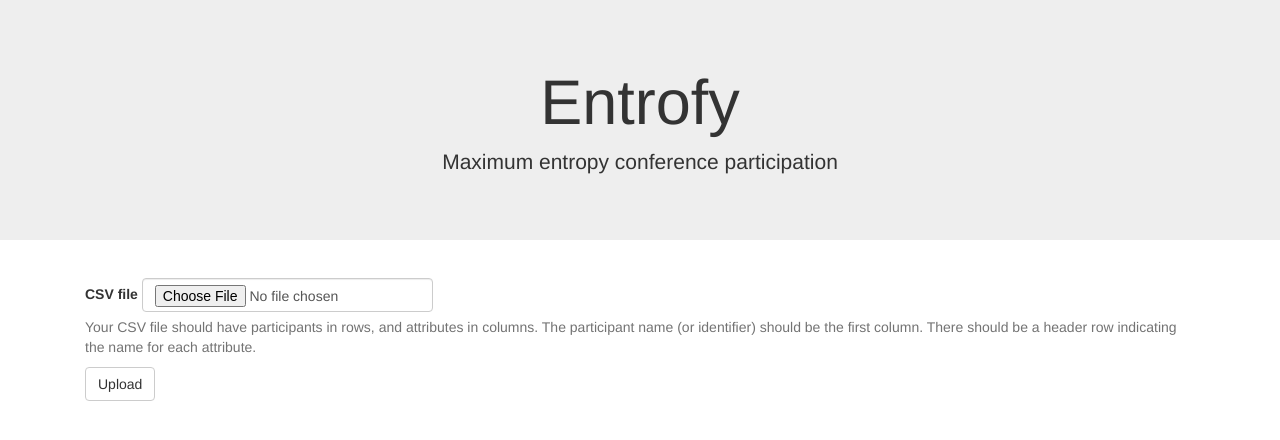
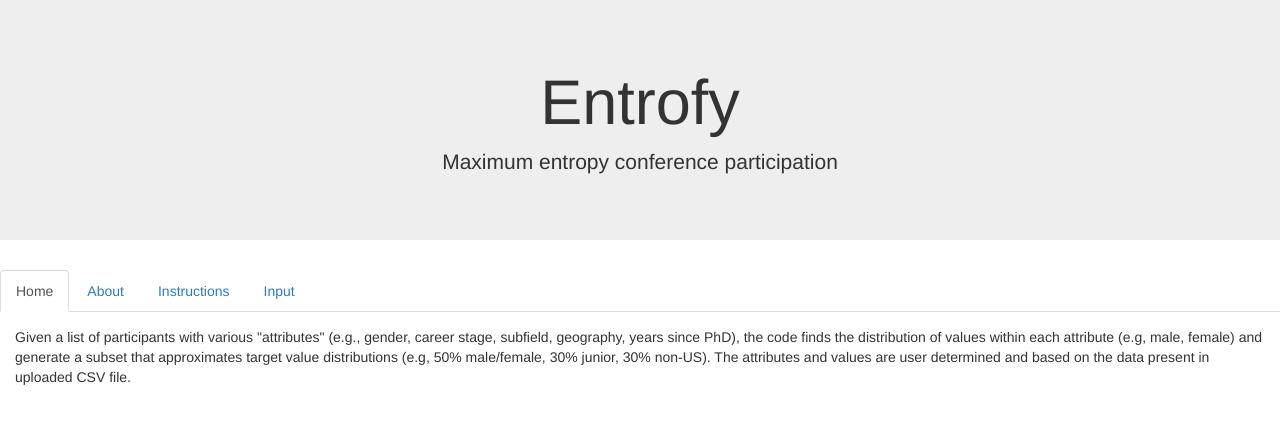
Before and after one commit to dhuppenkothen/entrofy, a Flask app: page / in a window 1280 px wide. Shown: the top 440 px of the page. Run offline with Flask 2, Linux system fonts and the light colour scheme; parts of the project's set-up code (start-up, migrations or seed data) failed here and were passed over; some libraries are stand-ins or nearby versions.

Commit message:
Added some text and panels

```diff
--- a/app/templates/index.html
+++ b/app/templates/index.html
@@ -8,17 +8,69 @@
                 rel="stylesheet"
                 integrity="sha256-MfvZlkHCEqatNoGiOXveE8FIwMzZg4W85qfrfIFBfYc= sha512-dTfge/zgoMYpP7QbHy4gWMEGsbsdZeCXz7irItjcC3sPUFtf0kuFbDz/ixG7ArTxmDjLXDmezHubeNikyKGVyQ=="
                 crossorigin="anonymous">
-
+        <link href="/static/css/styles.css">
         <title>Entrofy</title>
 
     </head>
 
     <body>
+<style type="text/css">
+.left1 {
+  float: left;
+  padding: 15px;
+}
+</style>
+
         <div class="jumbotron" style="text-align: center">
             <h1>Entrofy</h1>
             <p>Maximum entropy conference participation</p>
         </div>
-        <div class="container">
+<div>
+
+  <!-- Nav tabs -->
+  <ul class="nav nav-tabs" role="tablist">
+    <li role="presentation" class="active"><a href="#home" aria-controls="home" role="tab" data-toggle="tab">Home</a></li>
+    <li role="presentation"><a href="#about" aria-controls="about" role="tab" data-toggle="tab">About</a></li>
+    <li role="presentation"><a href="#instructions" aria-controls="instructions" role="tab" data-toggle="tab">Instructions</a></li>
+    <li role="presentation"><a href="#input" aria-controls="input" role="tab" data-toggle="tab">Input</a></li>
+  </ul>
+
+  <!-- Tab panes -->
+  <div class="tab-content">
+    <div role="tabpanel" class="tab-pane active" id="home">
+    <div class="left1">
+<p>
+Given a list of participants with various "attributes" (e.g., gender, career stage, subfield, geography, years since PhD), the code finds the distribution of values within each attribute (e.g, male, female) and generate a subset that approximates target value distributions (e.g, 50% male/female, 30% junior, 30% non-US). The attributes and values are user determined and based on the data present in uploaded CSV file.
+</p>
+   </div>
+   </div>
+    <div role="tabpanel" class="tab-pane" id="about">
+    <div class="left1">
+   <p>
+This tool was born out of a very practical need: given that there are more applicants for a workshop than spaces, and given that some constraints on a target mixture of participants, and perhaps some pre-selected participants (e.g. invited speakers), how can the set of participants be identified such that it meets the target mixture as much as possible?
+</p>
+<p>
+Instead of letting human organisers decide heuristically (including all the various biases that this entails [refs?]), this tool treats it as a (fairly complex) optimization problem, where the computer finds a subset of applicants that most closely matches the target mixture.
+</p>
+<p>
+The targets could be based on various objectives that depend on the workshop or conference: for example, one could optimize for a certain mixture of abstract scores, for a breadth of talk topics, for a certain ratio of (academic) seniority, or for measures like gender or ethnicity.
+</p>
+<p>
+Note that this is explicitly not the same as a quota: the underlying algorithim optimizes for the subset of participants that overall matches up with the targets, taking into account all targets simultaneously. It is also possible to include relative weights between targets, depending on how important they are to you.
+</p>
+<p>
+
+</p>
+
+   </div>
+   </div>
+    <div role="tabpanel" class="tab-pane" id="instructions">
+    <div class="left1">
+    Don't mess this up! Seriously. It's not hard!
+    </div>
+    </div>
+    <div role="tabpanel" class="tab-pane" id="input">
+
             <form class="navbar-form" action="/p" method="post" enctype="multipart/form-data">
                 <div class="form-group form-inline">
                     <label for="csv">CSV file</label>
@@ -31,7 +83,11 @@
                 </div>
                 <input type="submit" class="btn btn-default" value="Upload">
             </form>
-        </div>
+
+</div>
+  </div>
+
+</div>
 
     </body>
 
@@ -42,5 +98,4 @@
             integrity="sha256-Sk3nkD6mLTMOF0EOpNtsIry+s1CsaqQC1rVLTAy+0yc= sha512-K1qjQ+NcF2TYO/eI3M6v8EiNYZfA95pQumfvcVrTHtwQVDG+aHRqLi/ETn2uB+1JqwYqVG3LIvdm9lj6imS/pQ=="
             crossorigin="anonymous"></script>
 
-    <script src="/static/js/index.js"></script>
 </html>
```
